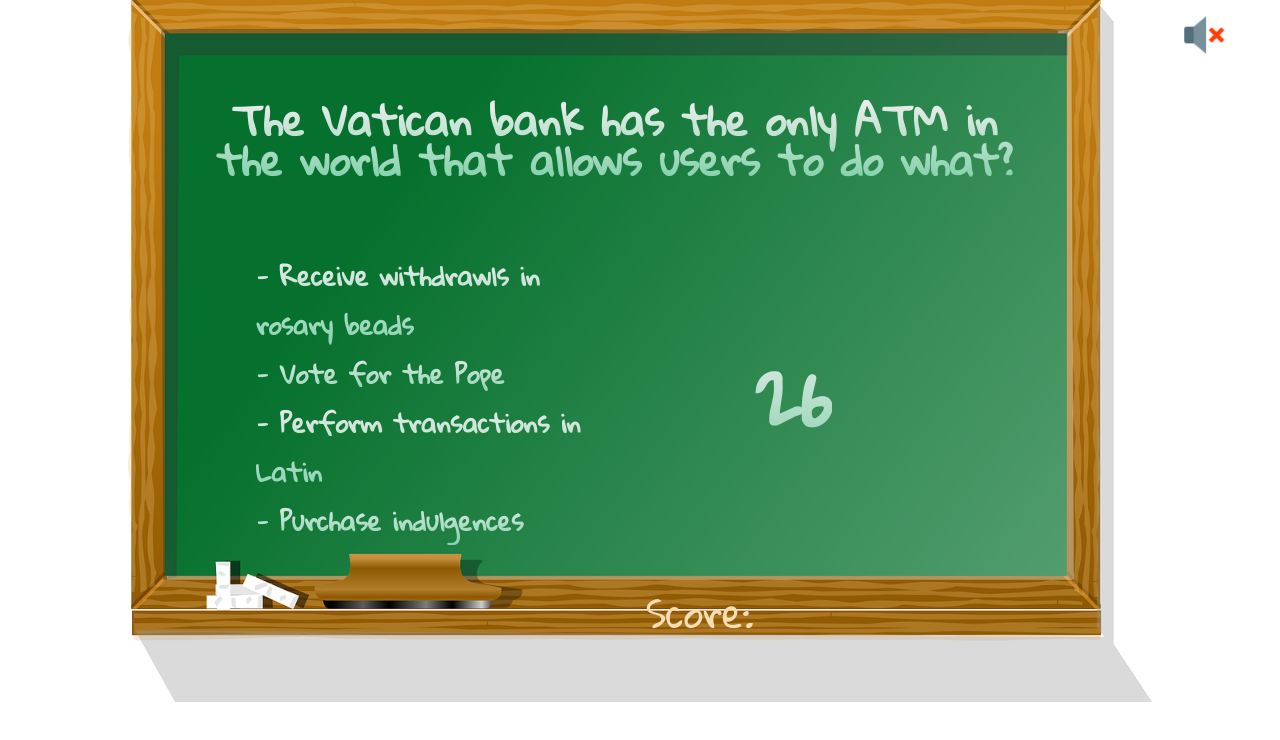
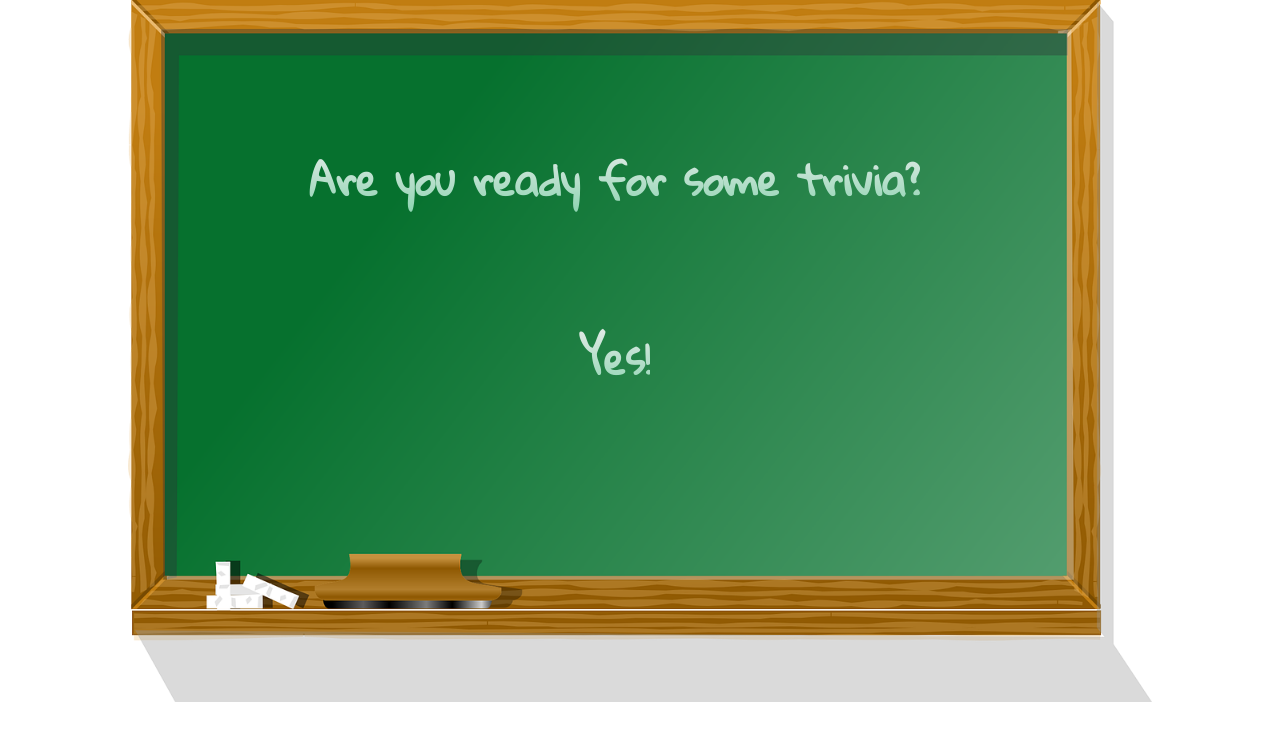
Before and after one commit to nirkraw/ClassRoom-Trivia, a React (Create React App) app: page / in a window 1280 px wide. Shown: the top 740 px of the page. Built offline with nearby package versions, Linux system fonts and the light colour scheme.

Commit message:
opening menu

```diff
--- a/src/components/Audio.js
+++ b/src/components/Audio.js
@@ -12,5 +12,5 @@ export default function Audio() {
         <audio id="right-sound" src={rightSound}></audio>
         <audio id="wrong-sound" src={wrongSound}></audio>
       </div>
-    )
+    );
 }
--- a/src/components/Board.jsx
+++ b/src/components/Board.jsx
@@ -11,32 +11,27 @@ export default class Board extends Component {
   constructor(props) {
     super(props);
     this.state = {
-      questionIdx: 20,
+      questionIdx: 0,
       score: 0,
       musicPlaying: false,
-      endGame: false,
+      gamePhase: "start",
       options: [],
       animating: false,
     };
-
-    this.incrementScore = this.incrementScore.bind(this);
-    this.nextQuestion = this.nextQuestion.bind(this);
   }
 
-  componentDidMount() {
-    this.startGame();
-  }
 
   startGame = () => {
-    this.createOptions();
-    this.animateRoundTransition();
+    this.setState({ gamePhase: "game" }, () => {
+      this.createOptions();
+      this.animateRoundTransition();
+    });
   };
 
 
   animateRoundTransition() {
       const question = document.getElementById("question-title-container");
       const clock = document.getElementById("option-and-clock-container");
-
 
       question.classList.toggle("fade-in");
       clock.classList.toggle("fade-in");
@@ -49,7 +44,7 @@ export default class Board extends Component {
 
   }
 
-  nextQuestion() {
+  nextQuestion = () => {
     this.setState({animating: true});
     setTimeout(() => {
       this.animateRoundTransition();
@@ -59,7 +54,7 @@ export default class Board extends Component {
         const audio = document.getElementById("cheer");
         audio.volume = 0.5;
         audio.play();
-        this.setState({ endGame: true });
+        this.setState({ gamePhase: "end" });
       } else {
         this.setState({ questionIdx: newIdx, animating: false });
       }
@@ -68,7 +63,7 @@ export default class Board extends Component {
 
   }
 
-  incrementScore() {
+  incrementScore = () => {
     const newScore = this.state.score + 1;
     this.setState({ score: newScore });
   }
@@ -102,12 +97,12 @@ export default class Board extends Component {
     this.setState({
       questionIdx: 0,
       score: 0,
-      endGame: false,
+      gamePhase: "game",
     } , () => this.startGame())
   };
 
   render() {
-    const { endGame, score, questionIdx, musicPlaying, options } = this.state;
+    const { gamePhase, score, questionIdx, musicPlaying, options } = this.state;
 
     const optionItems = options.map((option, i) => {
       let correct;
@@ -128,7 +123,7 @@ export default class Board extends Component {
       />
     )});
 
-    if (endGame)
+    if (gamePhase === "end")
       return (
         <div class="main-board-container">
           {musicPlaying ? (
@@ -139,18 +134,29 @@ export default class Board extends Component {
           <h1 id="final-score">
             Final Score: {score}/{questionIdx }
           </h1>
-          <h1 onClick={this.restartGame} id="restart-game">
+          <h1 onClick={this.restartGame} id="menu-title">
             Try Again?
           </h1>
         </div>
       );
 
+    if(gamePhase === "start") {
+      return (
+        <div class="main-board-container">
+          <h1 id="opening-title">Are you ready for some trivia?</h1>
+            <h1 onClick={this.startGame} id="start-game">
+              Yes!
+            </h1>
+        </div>
+      );
+    }
+
     return (
       <div class="main-board-container">
         {musicPlaying ? (
-          <img onClick={this.mute} className="play-mute" src={unmute} />
+          <img onClick={this.muteMusic} className="play-mute" src={unmute} />
         ) : (
-          <img onClick={this.play} className="play-mute" src={mute} />
+          <img onClick={this.playMusic} className="play-mute" src={mute} />
         )}
         <div id="question-title-container">
           <h1 id="question-text">
--- a/src/styles/Board.css
+++ b/src/styles/Board.css
@@ -79,9 +79,7 @@
   opacity: .8;
 }
 
-
-
-#restart-game, #final-score {
+#menu-title, #opening-title, #final-score, #start-game {
   font-family: "Gloria Hallelujah", cursive;
   font-size: 40px;
   text-align: center;
@@ -91,9 +89,17 @@
   -webkit-text-fill-color: transparent;
 }
 
-#restart-game:hover {
+#menu-title:hover {
   background: -webkit-linear-gradient(rgb(201, 255, 8), rgb(175, 242, 18));
   -webkit-background-clip: text;
   -webkit-text-fill-color: transparent;
   cursor: pointer;
 }
+
+#start-game:hover {
+   background: -webkit-linear-gradient(rgb(201, 255, 8), rgb(175, 242, 18));
+  -webkit-background-clip: text;
+  -webkit-text-fill-color: transparent;
+  cursor: pointer;
+  text-transform: uppercase;
+}
```
Also changed, not shown: src/assets/chalkHand.png (added). Lines whose indentation alone changed are shown as unchanged.
